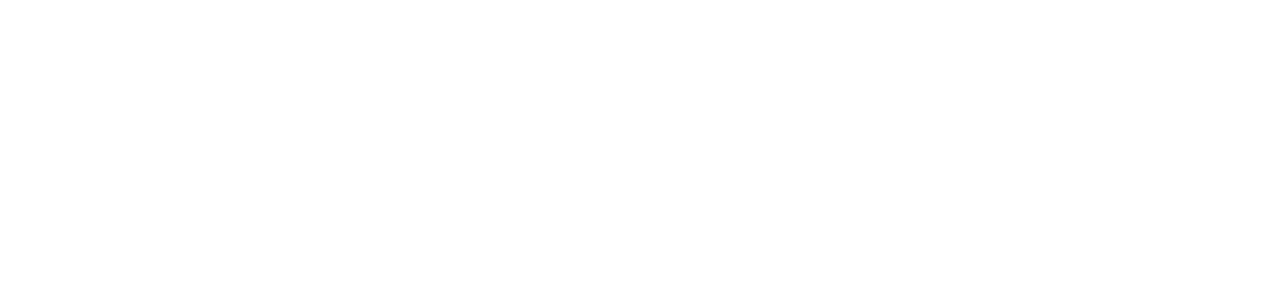
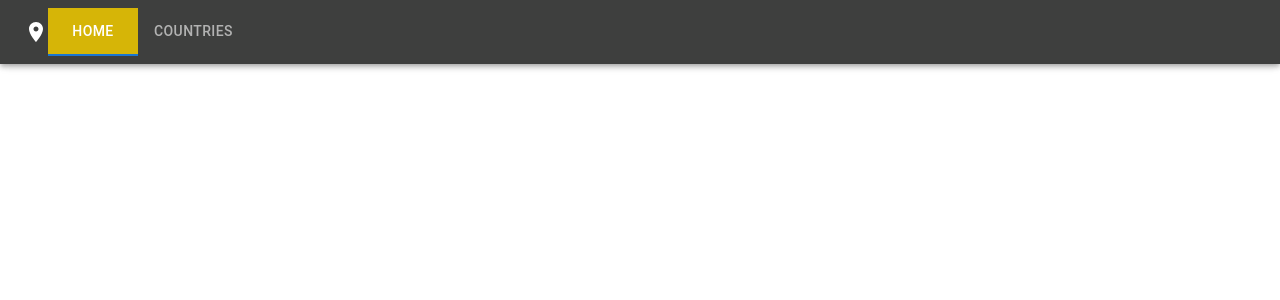
Before and after one commit to sras123/Ag-grid-Task, a React (Create React App) app in the folder client/: page /countries in a window 1280 px wide. Before the commit this address had no page. Shown: the top 300 px of the page. Built offline with nearby package versions, Linux system fonts and the light colour scheme.

Commit message:
navbar using material ui

```diff
--- a/client/package.json
+++ b/client/package.json
@@ -3,6 +3,10 @@
   "version": "0.1.0",
   "private": true,
   "dependencies": {
+    "@emotion/react": "^11.11.1",
+    "@emotion/styled": "^11.11.0",
+    "@mui/icons-material": "^5.11.16",
+    "@mui/material": "^5.13.6",
     "@testing-library/jest-dom": "^5.16.5",
     "@testing-library/react": "^13.4.0",
     "@testing-library/user-event": "^13.5.0",
--- /dev/null
+++ b/client/public/css/nav.css
@@ -0,0 +1,4 @@
+.custom-tab:hover {
+    color: black;
+    background-color: yellow;
+  }
--- a/client/src/App.css
+++ /dev/null
@@ -1,38 +0,0 @@
-.App {
-  text-align: center;
-}
-
-.App-logo {
-  height: 40vmin;
-  pointer-events: none;
-}
-
-@media (prefers-reduced-motion: no-preference) {
-  .App-logo {
-    animation: App-logo-spin infinite 20s linear;
-  }
-}
-
-.App-header {
-  background-color: #282c34;
-  min-height: 100vh;
-  display: flex;
-  flex-direction: column;
-  align-items: center;
-  justify-content: center;
-  font-size: calc(10px + 2vmin);
-  color: white;
-}
-
-.App-link {
-  color: #61dafb;
-}
-
-@keyframes App-logo-spin {
-  from {
-    transform: rotate(0deg);
-  }
-  to {
-    transform: rotate(360deg);
-  }
-}
--- a/client/src/App.js
+++ b/client/src/App.js
@@ -1,12 +1,13 @@
-import './App.css';
-import {Routes, Route } from "react-router-dom";
+import { Routes, Route } from "react-router-dom";
 import Main from './Pages/Main/Main';
+import Countries from "./Pages/Countries/Countries";
 
 function App() {
   return (
     <div className="App">
       <Routes>
-        <Route exact path='/' element={<Main/>}/>
+        <Route exact path='/' element={<Main/>} />
+        <Route exact path='/countries' element={<Countries/>} />
       </Routes>
     </div>
   );
--- /dev/null
+++ b/client/src/Components/Navbar.js
@@ -0,0 +1,41 @@
+import React from 'react'
+import { AppBar, Toolbar, Tabs, Tab } from '@mui/material';
+import PlaceIcon from '@mui/icons-material/Place';
+import { useState } from 'react';
+import { Link } from 'react-router-dom';
+
+const Navbar = () => {
+    const [selectedTab, setSelected] = useState(0);
+
+    const handleChange = (event, newValue) => {
+        setSelected(newValue);
+    };
+    return (
+        <>
+
+            <React.Fragment>
+                <AppBar sx={{ background: '#3E3F3E' }}>
+                    <Toolbar>
+                        <PlaceIcon />
+                        <Tabs textColor='inherit' value={selectedTab} onChange={handleChange}>
+                            <Tab label="Home"
+                                component={Link}
+                                to="/"
+                                sx={{
+                                    backgroundColor: selectedTab === 0 ? '#D6B507' : 'inherit',
+                                }} />
+                            <Tab label="Countries"
+                                component={Link}
+                                to="/countries"
+                                sx={{
+                                    backgroundColor: selectedTab === 1 ? '#D6B507' : 'inherit',
+                                }} />
+                        </Tabs>
+                    </Toolbar>
+                </AppBar>
+            </React.Fragment>
+        </>
+    )
+}
+
+export default Navbar
--- /dev/null
+++ b/client/src/Pages/Countries/Countries.js
@@ -0,0 +1,17 @@
+import React from 'react';
+import './countries.css';
+
+const Countries = () => {
+  return (
+    <div >
+
+
+
+
+
+    <h1> the Countries app</h1>
+</div>
+  )
+}
+
+export default Countries;
--- a/client/src/index.js
+++ b/client/src/index.js
@@ -2,12 +2,14 @@
 import ReactDOM from 'react-dom/client';
 import App from './App';
 import { BrowserRouter } from 'react-router-dom';
+import Navbar from './Components/Navbar';
 
 
 const root = ReactDOM.createRoot(document.getElementById('root'));
 root.render(
   <React.StrictMode>
     <BrowserRouter>
+    <Navbar />
     <App />
     </BrowserRouter>
 
```
Also changed, not shown: client/src/Pages/Countries/countries.css (added), 1 other file (tests, documents, lock files or other folders).
